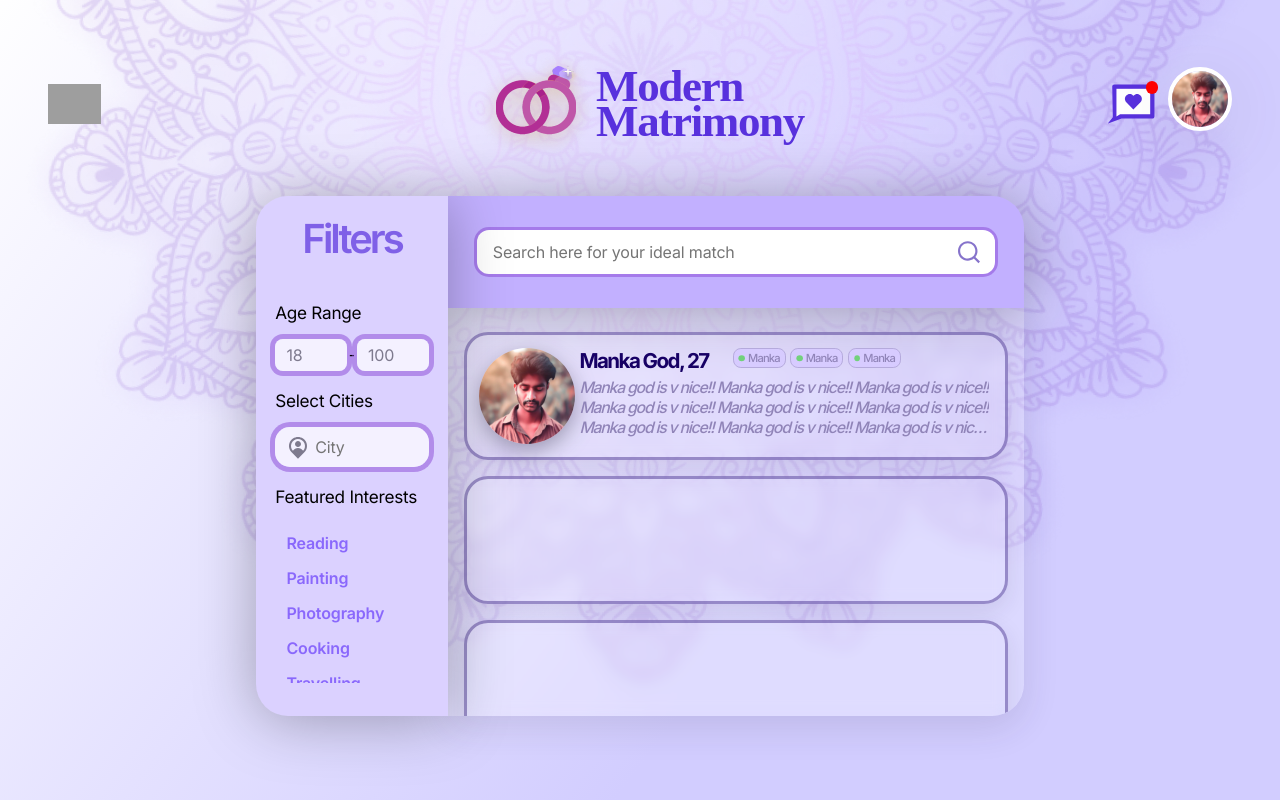
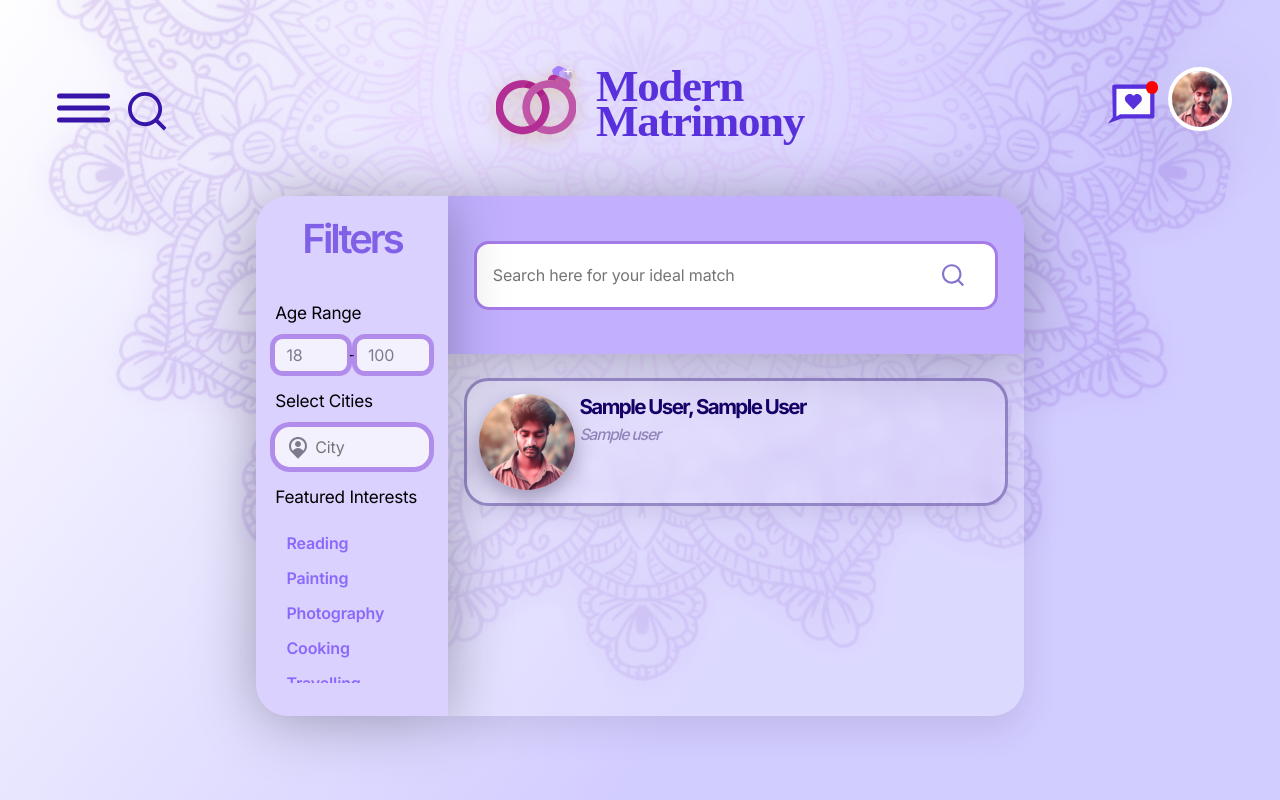
Before and after one commit to Atendimento2005/ModernMatrimony, a Flask app: template templates/search.html in a window 1280 px wide. Run offline with Flask 3, Linux system fonts and the light colour scheme; the template is opened without the code that fills it: most values are stand-ins (such as "Sample title", 1, 10 or a date in 2020); grey boxes are pictures that could not be loaded.

Commit message:
search fixed backend

```diff
--- a/app.py
+++ b/app.py
@@ -85,7 +85,7 @@ def home():
 
     return redirect('/login')
 
-@app.route('/search')
+@app.route('/search', methods = ['GET', 'POST'])
 def search():
     if session.get('id'):
         if not (session.get('name') and session.get('age') and session.get('bio') and session.get('interests')):
@@ -95,19 +95,29 @@ def search():
             session['bio'] = user_data['bio']
             session['interests'] = user_data['interests']
 
-        # relation_data = helpers.fetchReccomendations(db, int(session.get('id')))
+        if request.method == "POST":
+            formData = request.form
+            s_input = formData.get("searchbar")
+            amin_input = int(formData.get("age-min"))
+            amax_input = int(formData.get("age-max"))
+            in_input = formData.get("interests")
+            c_input = formData.get("city")
 
-        # return render_template('homepage.html',
-                            #    id = session.get('id'),
-                            #    name = session.get('name'),
-                            #    age = session.get('age'),
-                            #    bio = session.get('bio'),
-                            #    interests=session.get('interests'),
-                            #    relation_data = relation_data
-                            #    )
+            s_query = f"LOWER(name) LIKE '%{s_input.lower()}%' AND " if s_input else ''
+            a_query = f"age BETWEEN {amin_input} and {amax_input} AND " if amin_input and amax_input else "age BETWEEN 18 and 60 AND "
+            c_query = f"LOWER(city) LIKE '%{c_input.lower()}%' AND " if c_input else ''
+            in_query = f"interests LIKE '{in_input}'" if in_input.count('1') > 0 else f"interests LIKE '_______________'"
 
-        return render_template('search.html',
-                               id = session.get('id'))
+            print(f'Select * from Users WHERE {s_query + a_query + c_query + in_query};')
+
+            cur.execute(f'Select * from Users WHERE {s_query + a_query + c_query + in_query};')
+            data = cur.fetchall()
+            return render_template('search.html',data=data, id = session.get('id'))
+
+        else:
+            cur.execute('select * from Users ORDER BY name;')
+            data = cur.fetchall()
+            return render_template('search.html',data=data,id = session.get('id'))
 
     return redirect('/login')
 
--- a/templates/search.html
+++ b/templates/search.html
@@ -14,7 +14,8 @@
 
 <nav>
     <div class="nav-left-container">
-        <img draggable="false" src="/static/images/icons/temp.svg" alt="temp">
+        <a href="/home"><img draggable="false" src="/static/images/icons/hamburger.svg" alt="temp"></a>
+        <a href="/search"><img draggable="false" src="/static/images/icons/search-line.svg" alt="temp"></a>
         <!-- TEMP IMG -->
     </div>
     <div id="logo">
@@ -36,7 +37,7 @@
     </div>
 </nav>
 
-<div draggable="false" id="main-container">
+<form action="/search"  autocomplete="off" method="post" draggable="false" id="main-container">
     <div class="search-container">
         <div class="filter">
             <p class="filter-header">Filters</p>
@@ -57,48 +58,43 @@
             </div>
             <div class="filter-elem interests-elem">
                 <p class="filter-title">Featured Interests</p>
-                <input type="text" name="interests" class="dnone" id="interests-input" value="000000000000000">
+                <input type="text" name="interests" class="dnone" id="interests-input" value="_______________">
                 <div id="interests-container">
                 </div>
             </div>
         </div>
         <div class="search-bar-container" style="position: relative;">
-            <input type="text" name="" id="search-bar" placeholder="Search here for your ideal match">
-            <img draggable="false" src="{{ url_for('static', filename='images/icons/search.svg')}}" alt=""
-             style="position: absolute; right: 2.75rem; height: 1.5rem;">
+            <input type="text" name="searchbar" id="search-bar" placeholder="Search here for your ideal match">
+            <button style="position: absolute; right: 2.75rem; height: 1.5rem; margin-right: 1rem; border: none; background-color: transparent;" type="submit"><img draggable="false" src="{{ url_for('static', filename='images/icons/search.svg')}}" alt=""></button>
         </div>
         <div id="search-results-container">
+            {% for user in data %}
             <div class="result">
-                <img src="/static/images/profiles/1.webp" alt="" class="result-image">
+                <img src="/static/images/profiles/{{ user[0] }}.webp" alt="" class="result-image">
                 <div class="result-info">
-                    <p class="result-name">Manka God, 27</p>
+                    <p class="result-name">{{ user[1] }}, {{ user[2] }}</p>
+
+                    {% for i in range(user[10]|length) %}
+                    {% if user[10][i] == '1' %}
 
                     <div class="tag">
                         <img draggable="false" src="/static/images/icons/online.svg" alt="" class="tag-icon">
-                        <p class="tag-text">Manka</p>
+                        <p class="tag-text">{{ interestText[i] }}</p>
                     </div>
 
-                    <div class="tag">
-                        <img draggable="false" src="/static/images/icons/online.svg" alt="" class="tag-icon">
-                        <p class="tag-text">Manka</p>
-                    </div>
+                    {% endif %}
+                    {% endfor %}
 
-                    <div class="tag">
-                        <img draggable="false" src="/static/images/icons/online.svg" alt="" class="tag-icon">
-                        <p class="tag-text">Manka</p>
-                    </div>
                 </div>
                 <div class="result-bio">
-                    Manka god is v nice!! Manka god is v nice!! Manka god is v nice!! Manka god is v nice!! Manka god is v nice!! Manka god is v nice!! Manka god is v nice!! Manka god is v nice!! Manka god is v nice!! Manka god is v nice!! Manka god is v nice!! Manka god is v nice!! Manka god is v nice!! Manka god is v nice!! Manka god is v nice!! Manka god is v nice!! Manka god is v nice!!
+                    {{ user[11] }}
                 </div>
             </div>
-            <div class="result"></div>
-            <div class="result"></div>
-            <div class="result"></div>
+            {% endfor %}
         </div>
     </div>
 
-</div>
+</form>
 
 <script>
 
```
